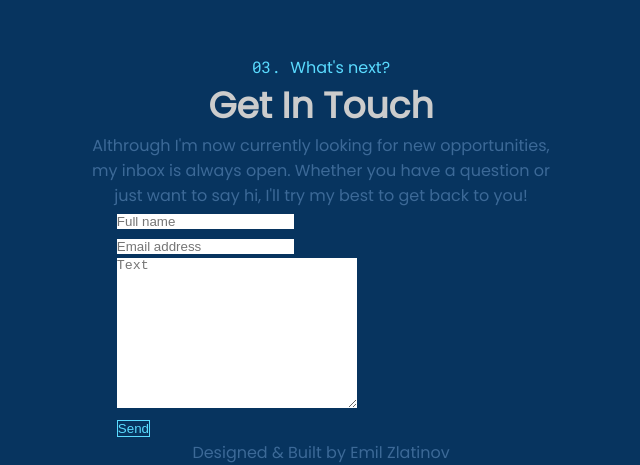
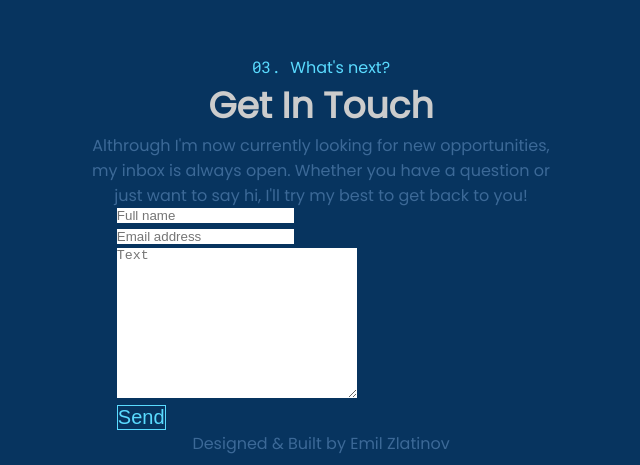
Before and after one commit to StroverIT/portfolio, a React (Create React App) app: page / in a window 1280 px wide. Shown: the part 2025-2490 px from the top of the page, without its empty margins (319-959 px from the left). Built offline with nearby package versions, Linux system fonts and the light colour scheme.

Commit message:
basic html structure

```diff
--- a/src/components/form/Form.jsx
+++ b/src/components/form/Form.jsx
@@ -3,10 +3,9 @@ import "./form.scss";
 
 export default function Form() {
   return (
-    <form action="d-flex flex-row">
-        <div>
-    <input type="name" placeholder='Full name'/>
-
+    <form action="form d-flex flex-row form col-12">
+        <div className="d-flex">
+        <input type="name" placeholder='Full name'/>
         </div>
         <div>
 
@@ -15,7 +14,7 @@ export default function Form() {
     <div>
     <textarea name="textMe" id="" cols="30" rows="10" placeholder="Text"></textarea>
     </div>
-    <button className="btn">Send</button>
+    <button className="btn bigger-text" type="submit">Send</button>
 </form>
   )
 }
```
